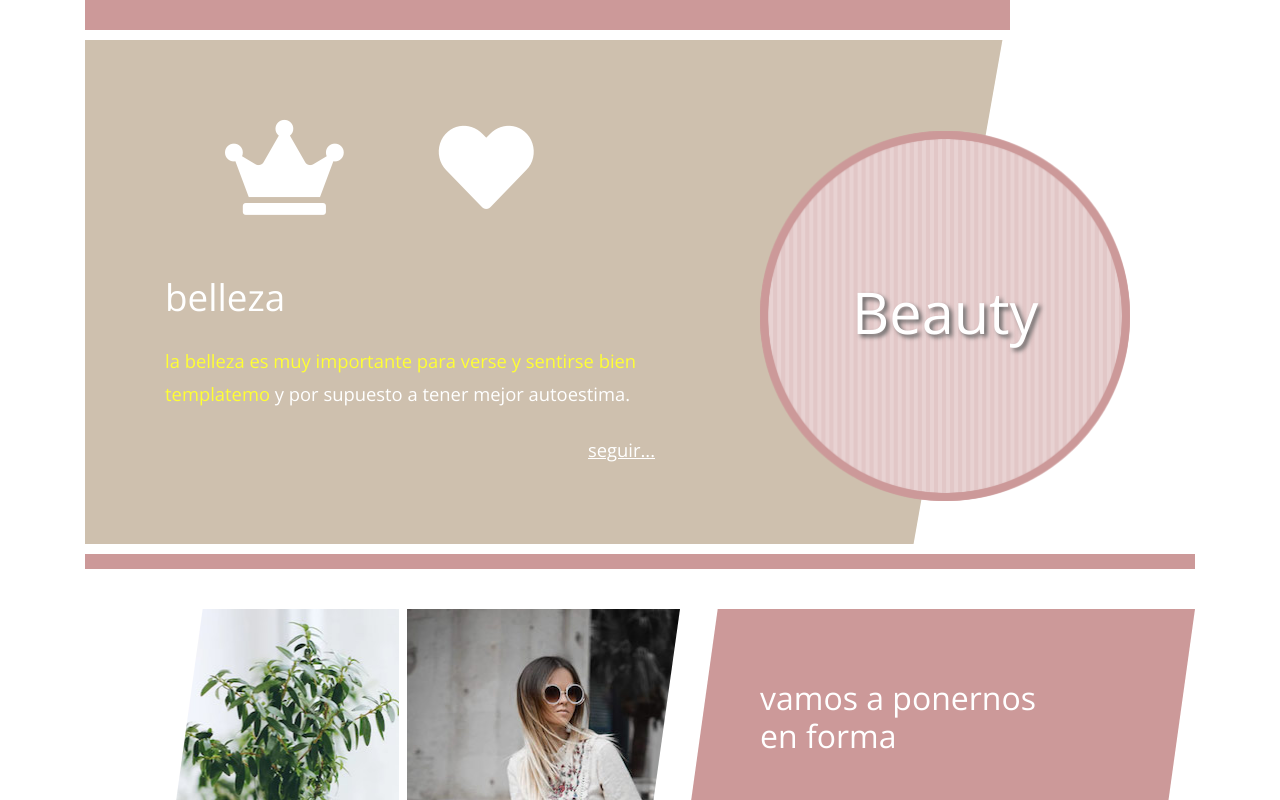
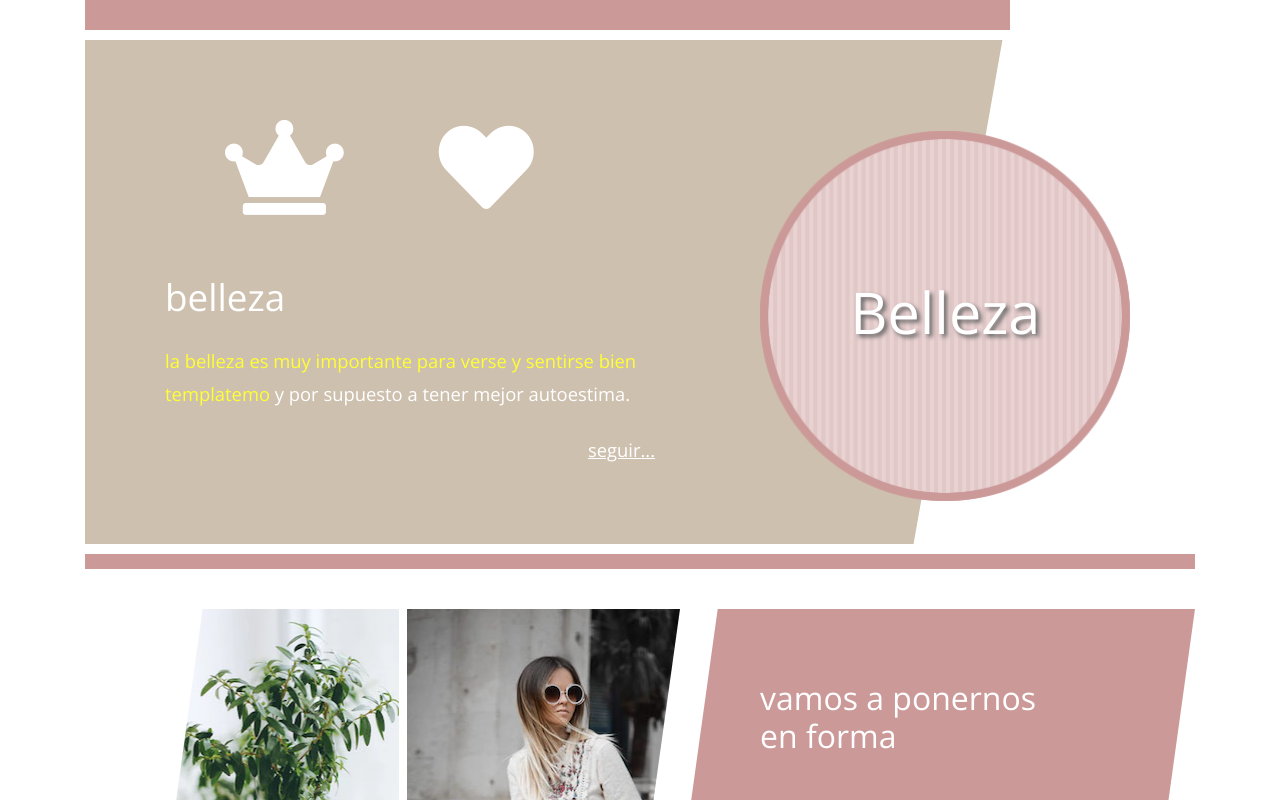
Before and after one commit to regchavezz/plantilla-beauty, a plain HTML site: page index.html in a window 1280 px wide. Shown: the top 800 px of the page. Drawn offline with nearby package versions, Linux system fonts and the light colour scheme.

Commit message:
Update index.html

```diff
--- a/index.html
+++ b/index.html
@@ -8,7 +8,7 @@
   <title>Reggi HTML5 Template</title>
 <!--
 
-Beauty Template
+reggi Template
 
 http://www.templatemo.com/tm-519-beauty
 
@@ -48,7 +48,7 @@ http://www.templatemo.com/tm-519-beauty
       <div class="tm-welcome-left">
         <!-- Logo -->
         <div class="tm-logo">
-          <h1 class="tm-site-name">Beauty</h1>
+          <h1 class="tm-site-name">Belleza</h1>
         </div>
         <div class="tm-welcome-content">
           <!-- fa icons -->
```
